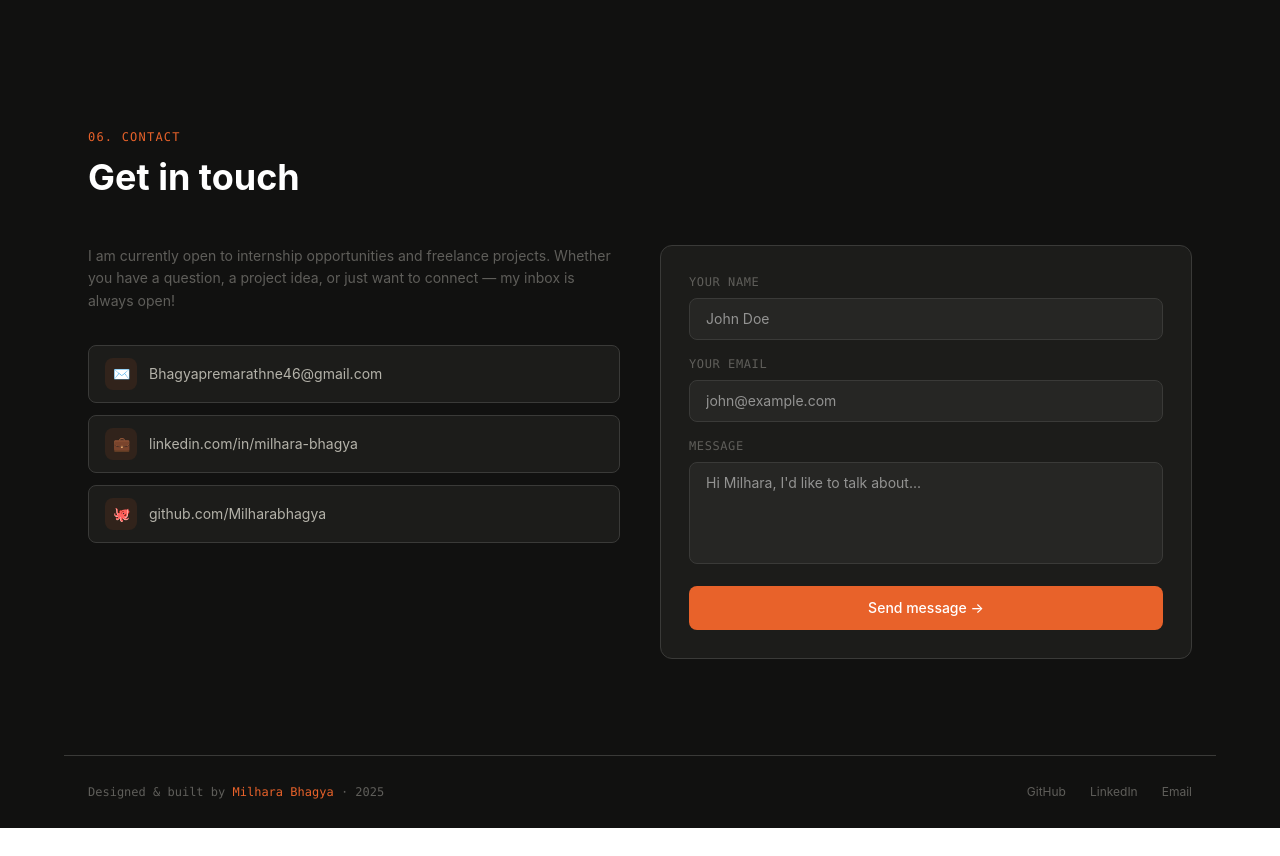
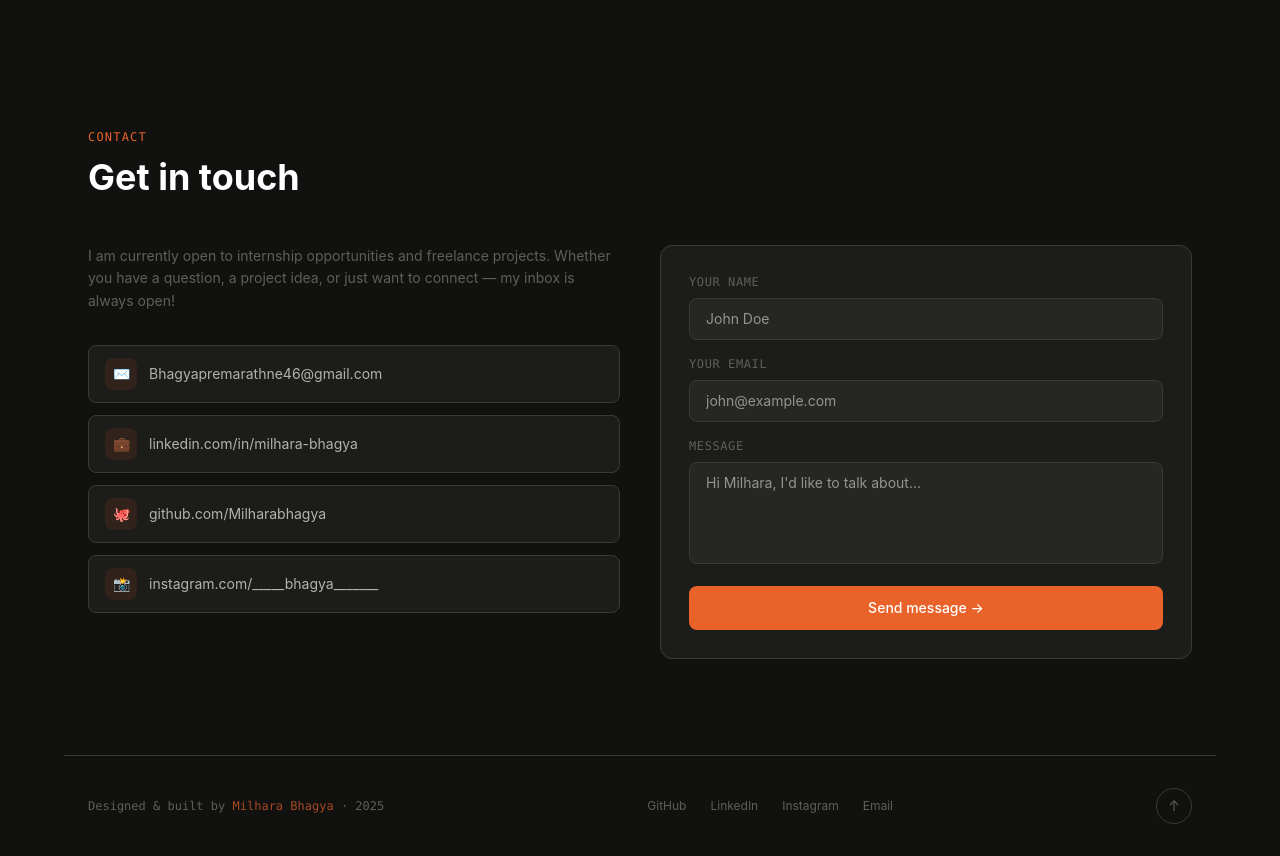
Before and after one commit to Milharabhagya/Milhara-portfolio, a React (Vite) app: page / in a window 1280 px wide. Shown: the part 3740-4596 px from the top of the page. Before the commit the page ends 4568 px from the top, so only its background shows below. Built offline with nearby package versions, Linux system fonts and the light colour scheme.

Commit message:
add some animations

```diff
--- a/src/components/Contact.jsx
+++ b/src/components/Contact.jsx
@@ -8,7 +8,7 @@ export default function Contact() {
     <section id="contact" className="max-w-6xl mx-auto px-6 py-24">
       <motion.p initial={{opacity:0,y:20}} whileInView={{opacity:1,y:0}} viewport={{once:true}} transition={{duration:0.5}}
         className="font-mono text-xs tracking-widest uppercase mb-3" style={{color:'#E8622A'}}>
-        06. Contact
+         Contact
       </motion.p>
       <motion.h2 initial={{opacity:0,y:20}} whileInView={{opacity:1,y:0}} viewport={{once:true}} transition={{duration:0.5,delay:0.1}}
         className="text-4xl font-bold text-white mb-12">Get in touch</motion.h2>
@@ -19,9 +19,10 @@ export default function Contact() {
           </p>
           <div className="flex flex-col gap-3">
             {[
-              { icon: '✉️', label: 'Bhagyapremarathne46@gmail.com', href: 'mailto:Bhagyapremarathne46@gmail.com' },
-              { icon: '💼', label: 'linkedin.com/in/milhara-bhagya', href: 'https://www.linkedin.com/in/milhara-bhagya-565572340' },
-              { icon: '🐙', label: 'github.com/Milharabhagya', href: 'https://github.com/Milharabhagya' },
+             { icon: '✉️', label: 'Bhagyapremarathne46@gmail.com', href: 'mailto:Bhagyapremarathne46@gmail.com' },
+             { icon: '💼', label: 'linkedin.com/in/milhara-bhagya', href: 'https://www.linkedin.com/in/milhara-bhagya-565572340' },
+             { icon: '🐙', label: 'github.com/Milharabhagya', href: 'https://github.com/Milharabhagya' },
+             { icon: '📸', label: 'instagram.com/_____bhagya_______', href: 'https://www.instagram.com/_____bhagya_______' },
             ].map((item, i) => (
               <motion.a key={item.label} href={item.href} target="_blank" rel="noreferrer"
                 initial={{opacity:0,x:-20}} whileInView={{opacity:1,x:0}} viewport={{once:true}}
--- a/src/components/Education.jsx
+++ b/src/components/Education.jsx
@@ -12,7 +12,7 @@ export default function Education() {
     <section id="education" className="max-w-6xl mx-auto px-6 py-24">
       <motion.p initial={{opacity:0,y:20}} whileInView={{opacity:1,y:0}} viewport={{once:true}} transition={{duration:0.5}}
         className="font-mono text-xs tracking-widest uppercase mb-3" style={{color:'#E8622A'}}>
-        05. Education
+         Education
       </motion.p>
       <motion.h2 initial={{opacity:0,y:20}} whileInView={{opacity:1,y:0}} viewport={{once:true}} transition={{duration:0.5,delay:0.1}}
         className="text-4xl font-bold text-white mb-12">Academic background</motion.h2>
--- a/src/components/Footer.jsx
+++ b/src/components/Footer.jsx
@@ -1,21 +1,54 @@
+import { motion } from 'framer-motion'
+
 export default function Footer() {
-    return (
-      <footer className="border-t border-[#3A3A38] py-7 px-6 max-w-6xl mx-auto flex justify-between items-center flex-wrap gap-4">
-        <p className="font-mono text-xs text-[#5F5E5A]">
-          Designed & built by <span className="text-[#E8622A]">Milhara Bhagya</span> · 2025
-        </p>
+  return (
+    <motion.footer
+      initial={{ opacity: 0 }} whileInView={{ opacity: 1 }}
+      viewport={{ once: true }} transition={{ duration: 0.6 }}
+      className="border-t py-8 px-6 max-w-6xl mx-auto"
+      style={{ borderColor: '#3A3A38' }}>
+      <div className="flex justify-between items-center flex-wrap gap-4">
+        <motion.p
+          initial={{ opacity: 0, x: -20 }} whileInView={{ opacity: 1, x: 0 }}
+          viewport={{ once: true }} transition={{ duration: 0.5 }}
+          className="font-mono text-xs" style={{ color: '#5F5E5A' }}>
+          Designed &amp; built by{' '}
+          <motion.span
+            style={{ color: '#E8622A' }}
+            animate={{ opacity: [1, 0.5, 1] }}
+            transition={{ duration: 2, repeat: Infinity }}>
+            Milhara Bhagya
+          </motion.span>{' '}· 2025
+        </motion.p>
+
         <div className="flex gap-6">
           {[
             { label: 'GitHub', href: 'https://github.com/Milharabhagya' },
             { label: 'LinkedIn', href: 'https://www.linkedin.com/in/milhara-bhagya-565572340' },
+            { label: 'Instagram', href: 'https://www.instagram.com/_____bhagya_______' },
             { label: 'Email', href: 'mailto:Bhagyapremarathne46@gmail.com' },
-          ].map(item => (
-            <a key={item.label} href={item.href} target="_blank" rel="noreferrer"
-              className="text-xs text-[#5F5E5A] hover:text-[#E8622A] transition-colors">
+          ].map((item, i) => (
+            <motion.a key={item.label} href={item.href} target="_blank" rel="noreferrer"
+              initial={{ opacity: 0, y: 10 }} whileInView={{ opacity: 1, y: 0 }}
+              viewport={{ once: true }} transition={{ delay: i * 0.1 }}
+              whileHover={{ color: '#E8622A', y: -3 }}
+              className="text-xs transition-colors"
+              style={{ color: '#5F5E5A' }}>
               {item.label}
-            </a>
+            </motion.a>
           ))}
         </div>
-      </footer>
-    )
-  }
+
+        {/* Back to top */}
+        <motion.button
+          onClick={() => window.scrollTo({ top: 0, behavior: 'smooth' })}
+          whileHover={{ scale: 1.1, borderColor: '#E8622A', color: '#E8622A', boxShadow: '0 0 12px rgba(232,98,42,0.3)' }}
+          whileTap={{ scale: 0.9 }}
+          className="w-9 h-9 rounded-full border flex items-center justify-center text-sm transition-all"
+          style={{ borderColor: '#3A3A38', color: '#5F5E5A' }}>
+          ↑
+        </motion.button>
+      </div>
+    </motion.footer>
+  )
+}
--- a/src/index.css
+++ b/src/index.css
@@ -1 +1,71 @@
 @import "tailwindcss";
+
+* {
+  scroll-behavior: smooth;
+}
+
+/* Custom scrollbar */
+::-webkit-scrollbar {
+  width: 4px;
+}
+::-webkit-scrollbar-track {
+  background: #111110;
+}
+::-webkit-scrollbar-thumb {
+  background: #E8622A;
+  border-radius: 4px;
+}
+
+/* Cursor glow effect */
+.cursor-glow {
+  width: 20px;
+  height: 20px;
+  background: rgba(232, 98, 42, 0.6);
+  border-radius: 50%;
+  position: fixed;
+  pointer-events: none;
+  z-index: 9999;
+  transition: transform 0.1s ease;
+  mix-blend-mode: screen;
+}
+
+/* Glowing text */
+.glow-text {
+  text-shadow: 0 0 20px rgba(232, 98, 42, 0.5);
+}
+
+/* Section fade */
+.section-fade {
+  opacity: 0;
+  transform: translateY(30px);
+  transition: opacity 0.6s ease, transform 0.6s ease;
+}
+.section-fade.visible {
+  opacity: 1;
+  transform: translateY(0);
+}
+
+/* Typewriter cursor */
+@keyframes blink {
+  0%, 100% { opacity: 1; }
+  50% { opacity: 0; }
+}
+.cursor-blink {
+  animation: blink 1s infinite;
+  color: #E8622A;
+}
+
+/* Floating animation */
+@keyframes float {
+  0%, 100% { transform: translateY(0px); }
+  50% { transform: translateY(-12px); }
+}
+.float {
+  animation: float 4s ease-in-out infinite;
+}
+
+/* Particle dots */
+@keyframes particle {
+  0% { transform: translateY(0) translateX(0); opacity: 1; }
+  100% { transform: translateY(-100px) translateX(50px); opacity: 0; }
+}
```
